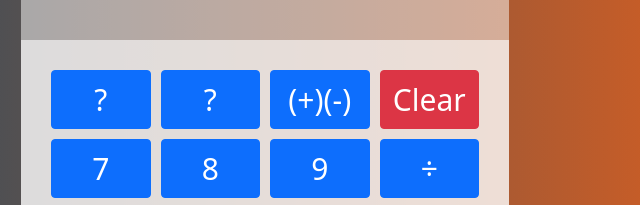
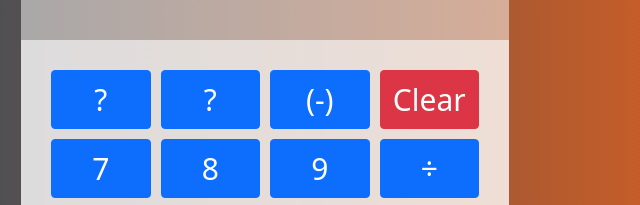
Before and after one commit to erwinmedina/calculator, a website with bundled scripts: page index.html in a window 1280 px wide. Shown: the part 244-449 px from the top of the page, 375-1015 px from the left. Built offline with nearby package versions, Linux system fonts and the light colour scheme.

Commit message:
adjusted div

```diff
--- a/index.html
+++ b/index.html
@@ -25,7 +25,7 @@
         <div class="buttonContainer container">
             <div id='?' class="number button btn btn-primary">?</div>
             <div id='?' class="number button btn btn-primary">?</div>
-            <div id='sign' class="number button btn btn-primary">(+)(-)</div>
+            <div id='sign' class="number button btn btn-primary">(-)</div>
             <div id='C' class="proprty button btn btn-danger">Clear</div>
             <div id='7' class="number button btn btn-primary">7</div>
             <div id='8' class="number button btn btn-primary">8</div>
```
